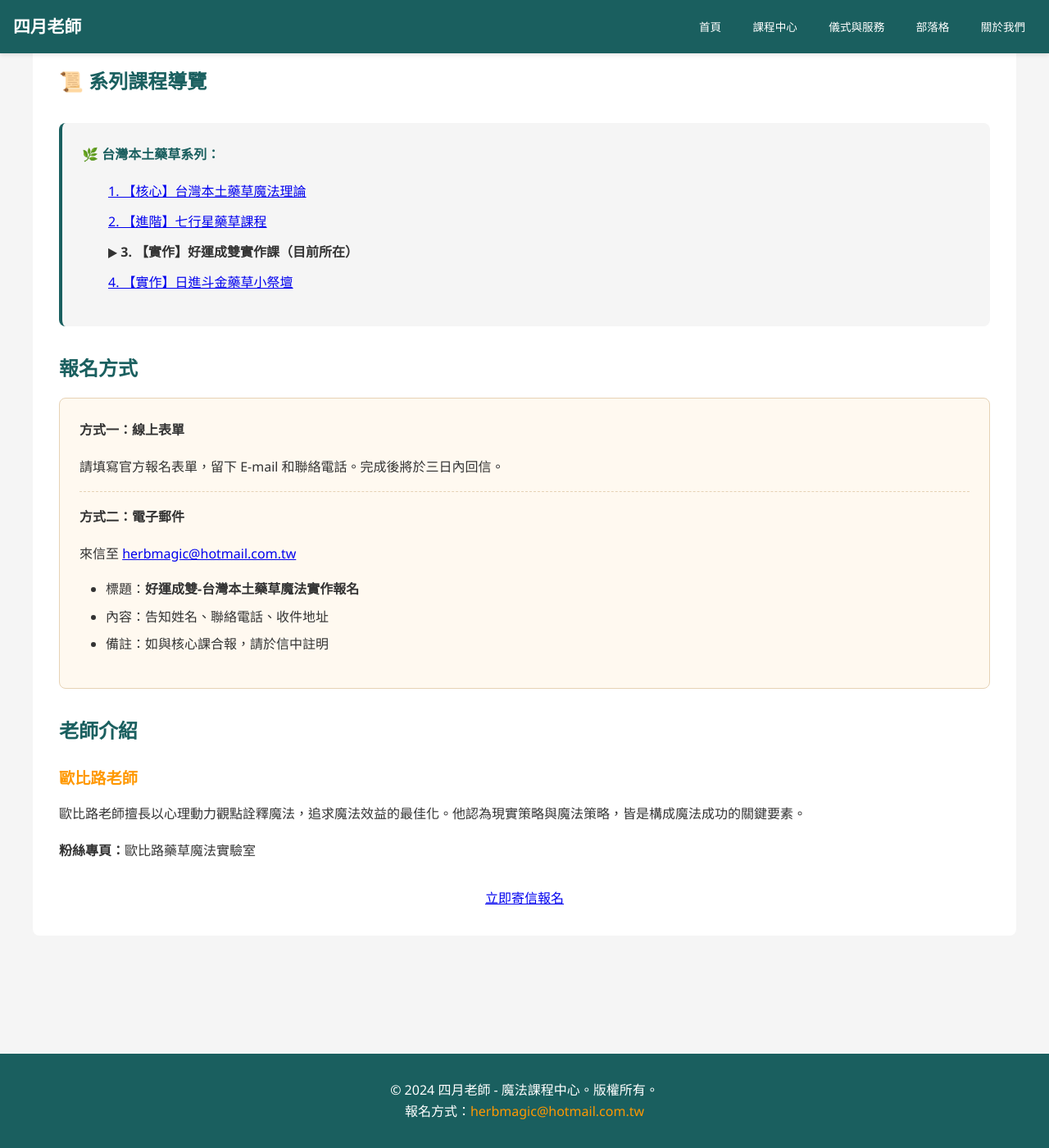
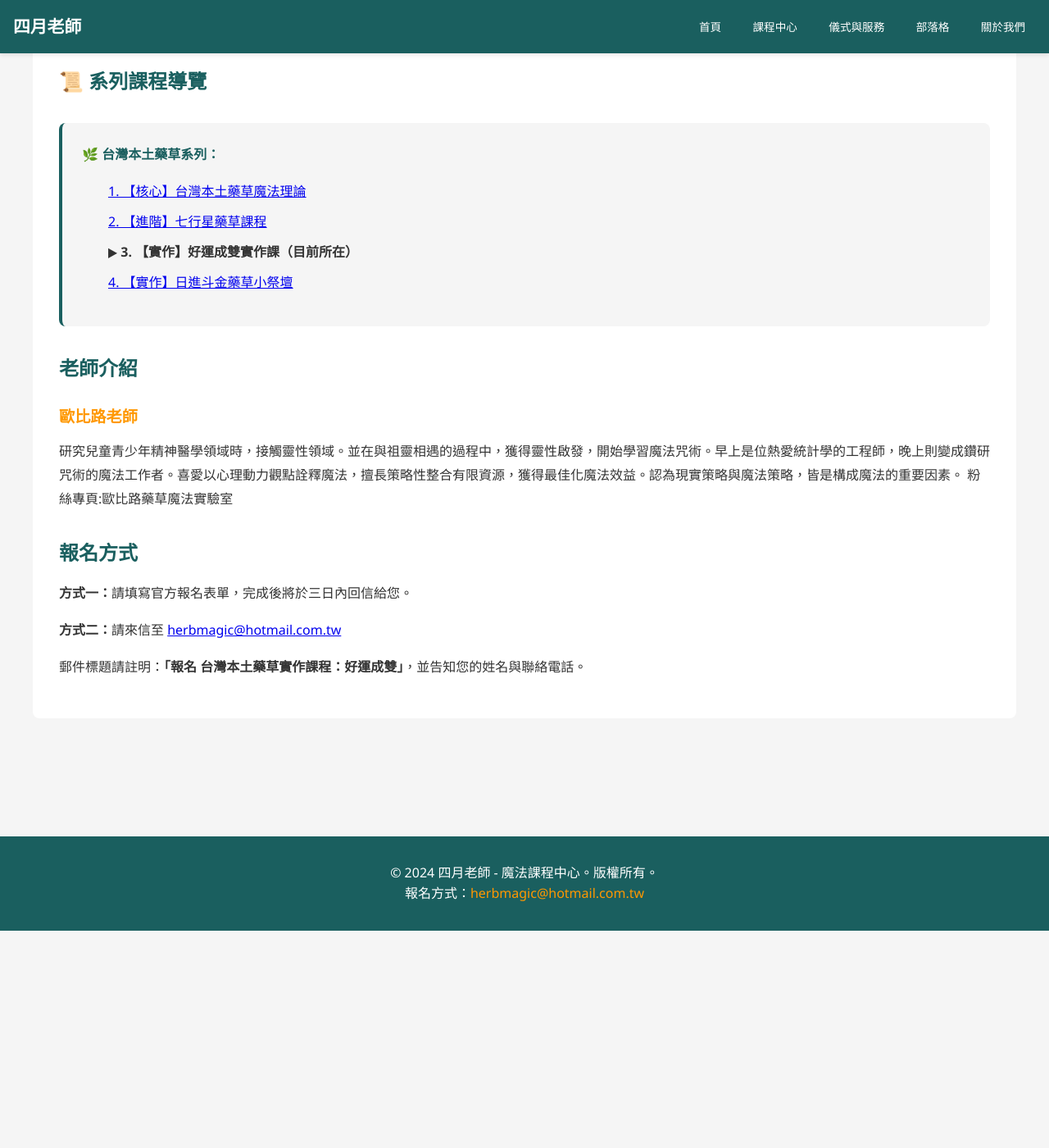
Before and after one commit to light4uliuphone-lang/hoodoo, a Jekyll site: the page built from courses/course-local-03.html, in a window 1280 px wide and 1400 px high, scrolled down 1474 px. Shown: the whole window at 82% size. Built offline with Jekyll 4.4.1, drawn with Linux system fonts in a browser that asks for light colours; after the commit the page ends 2609 px from its top, so only the background shows below that.

Commit message:
Update course-local-03.html

```diff
--- a/courses/course-local-03.html
+++ b/courses/course-local-03.html
@@ -55,29 +55,17 @@ title: "台灣本土藥草實作課程：好運成雙 - 歐比路老師"
             </ul>
         </div>
 
-        <h2>報名方式</h2>
-        <div class="registration-info" style="background-color: #fff9f0; padding: 1.5rem; border-radius: 8px; border: 1px solid #e6d2b5;">
-            <p><strong>方式一：線上表單</strong></p>
-            <p>請填寫官方報名表單，留下 E-mail 和聯絡電話。完成後將於三日內回信。</p>
-            <hr style="margin: 1rem 0; border: 0; border-top: 1px dashed #e6d2b5;">
-            <p><strong>方式二：電子郵件</strong></p>
-            <p>來信至 <a href="mailto:herbmagic@hotmail.com.tw">herbmagic@hotmail.com.tw</a></p>
-            <ul style="margin-top: 0.5rem;">
-                <li>標題：<strong>好運成雙-台灣本土藥草魔法實作報名</strong></li>
-                <li>內容：告知姓名、聯絡電話、收件地址</li>
-                <li>備註：如與核心課合報，請於信中註明</li>
-            </ul>
-        </div>
-
-        <h2>老師介紹</h2>
+               <h2>老師介紹</h2>
         <div class="teacher-info">
             <h3>歐比路老師</h3>
-            <p>歐比路老師擅長以心理動力觀點詮釋魔法，追求魔法效益的最佳化。他認為現實策略與魔法策略，皆是構成魔法成功的關鍵要素。</p>
-            <p><strong>粉絲專頁：</strong>歐比路藥草魔法實驗室</p>
+            <p>研究兒童青少年精神醫學領域時，接觸靈性領域。並在與祖靈相遇的過程中，獲得靈性啟發，開始學習魔法咒術。早上是位熱愛統計學的工程師，晚上則變成鑽研咒術的魔法工作者。喜愛以心理動力觀點詮釋魔法，擅長策略性整合有限資源，獲得最佳化魔法效益。認為現實策略與魔法策略，皆是構成魔法的重要因素。
+粉絲專頁:歐比路藥草魔法實驗室</p>
         </div>
-
-        <div style="text-align: center; margin-top: 2rem;">
-            <a href="mailto:herbmagic@hotmail.com.tw?subject=報名-好運成雙實作課" class="btn-primary">立即寄信報名</a>
+      <h2>報名方式</h2>
+        <div class="registration-info">
+            <p><strong>方式一：</strong>請填寫官方報名表單，完成後將於三日內回信給您。</p>
+            <p><strong>方式二：</strong>請來信至 <a href="mailto:{{ site.email | default: 'herbmagic@hotmail.com.tw' }}">{{ site.email | default: 'herbmagic@hotmail.com.tw' }}</a></p>
+            <p>郵件標題請註明：<strong>「報名 {{ page.title | split: " - " | first }}」</strong>，並告知您的姓名與聯絡電話。</p>
         </div>
     </div>
 </div>
```
